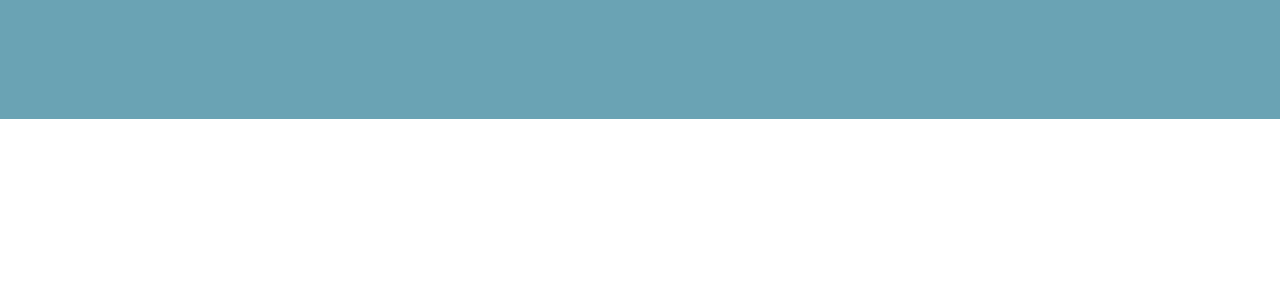
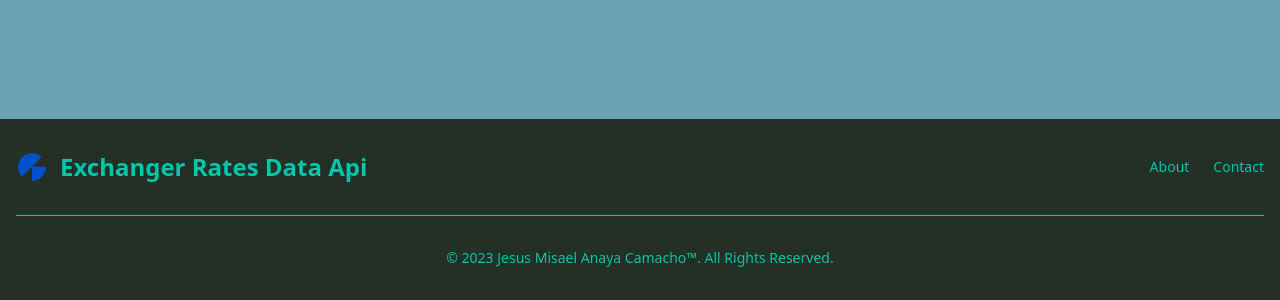
Before and after one commit to Jesus-Anaya-developer/divisasApp, an Angular app: page / in a window 1280 px wide. Shown: the part 793-1093 px from the top of the page. Before the commit the page ends 912 px from the top, so only its background shows below. Built offline with nearby package versions, Linux system fonts and the light colour scheme.

Commit message:
maquetado del footer

```diff
--- a/src/app/components/footer/footer.component.html
+++ b/src/app/components/footer/footer.component.html
@@ -1 +1,23 @@
-<p>footer works!</p>
+<footer class="bg-tertiary">
+  <div class="w-full max-w-screen-xl mx-auto p-4 md:py-8 text-blue">
+    <div class="sm:flex sm:items-center sm:justify-between">
+      <a href="https://apilayer.com/marketplace/exchangerates_data-api"
+        class="flex items-center mb-4 sm:mb-0 space-x-3 rtl:space-x-reverse">
+        <img src="../../../assets/iconos/exchangerates_logo.png" class="h-8" alt="Flowbite Logo" />
+        <span class="self-center text-2xl font-semibold whitespace-nowrap dark:text-white">Exchanger Rates Data
+          Api</span>
+      </a>
+      <ul class="flex flex-wrap items-center mb-6 text-sm font-medium text-gray-500 sm:mb-0 dark:text-gray-400">
+        <li>
+          <a href="#" class="hover:underline me-4 md:me-6">About</a>
+        </li>
+        <li>
+          <a href="#" class="hover:underline">Contact</a>
+        </li>
+      </ul>
+    </div>
+    <hr class="my-6 border-gray-200 sm:mx-auto dark:border-gray-700 lg:my-8" />
+    <span class="block text-sm text-gray-500 sm:text-center dark:text-gray-400">© 2023 <a href="#"
+        class="hover:underline">Jesus Misael Anaya Camacho™</a>. All Rights Reserved.</span>
+  </div>
+</footer>
--- a/src/app/components/search/search.component.html
+++ b/src/app/components/search/search.component.html
@@ -26,3 +26,5 @@
     </form>
   </div>
 </div>
+
+<app-footer></app-footer>
--- a/src/app/components/search/search.component.ts
+++ b/src/app/components/search/search.component.ts
@@ -2,7 +2,7 @@
 import { CommonModule } from "@angular/common";
 import { HeaderComponent } from "../header/header.component";
 import { FormControl, FormGroup, Validators, ReactiveFormsModule } from "@angular/forms";
-
+import { FooterComponent } from "../footer/footer.component";
 
 
 @Component({
@@ -11,7 +11,8 @@
   imports: [
     HeaderComponent,
     ReactiveFormsModule,
-    CommonModule
+    CommonModule,
+    FooterComponent
   ],
   templateUrl: './search.component.html',
   styleUrl: './search.component.css'
```
Also changed, not shown: src/assets/iconos/exchangerates_logo.png (added).
